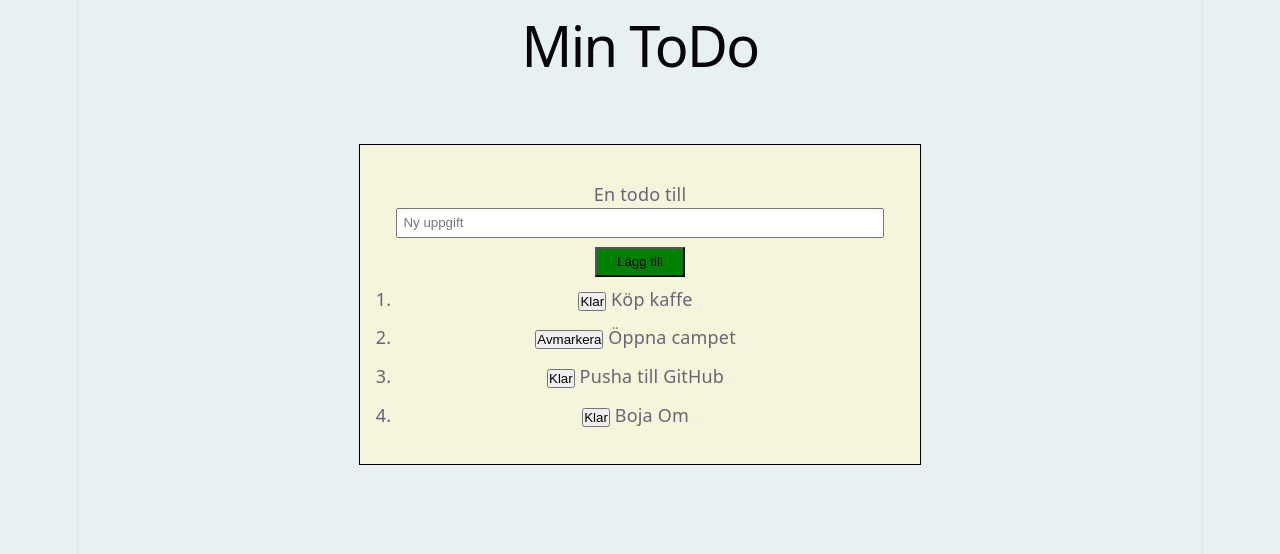
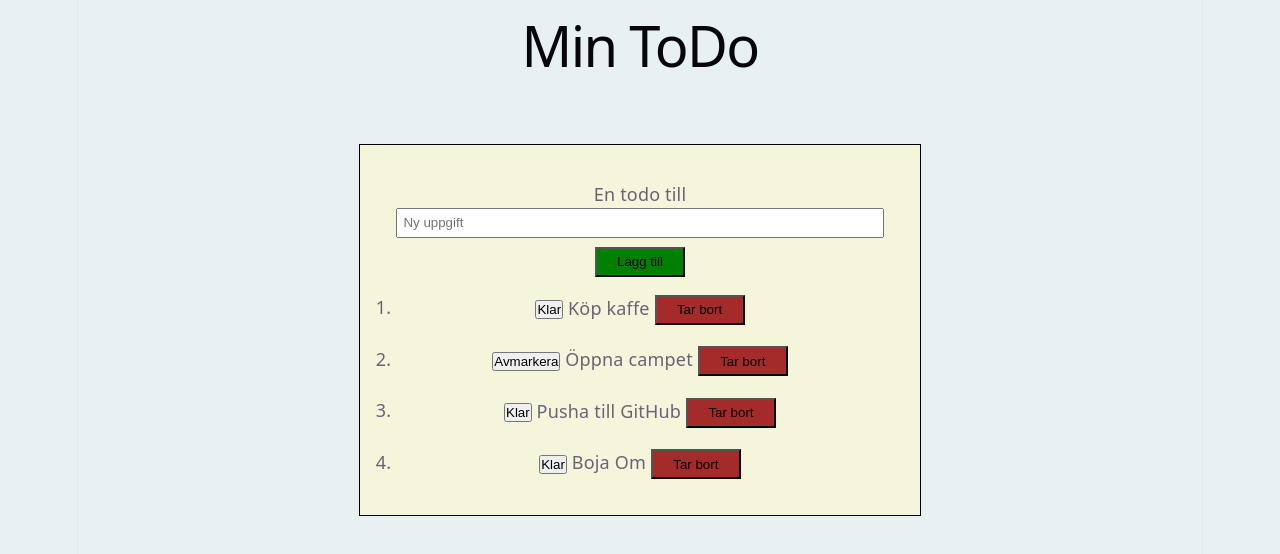
Before and after one commit to OsamaShousha/toDoApp, a React (Vite) app: page / in a window 1280 px wide. Shown: the top 554 px of the page. Built offline with nearby package versions, Linux system fonts and the light colour scheme.

Commit message:
Add remove todo function

```diff
--- a/src/App.jsx
+++ b/src/App.jsx
@@ -40,7 +40,10 @@ function toggle(id){
 
 
 
+function removeTodo(id){
+  setTodos(todos.filter((t)=>t.id !==id));
 
+}
 
 
 
@@ -62,26 +65,32 @@ function toggle(id){
        className="input"
        value={text}
 
-///Creating logic to add text when
+
     onChange={(e)=>setText(e.target.value)}
 
          placeholder="Ny uppgift"
          />
+
       <button className="add" type="submit">Lägg till</button>
      </form>
+
 
      <ol className="meny">
       {todos.map((t)=>(
         <li key={t.id}>
-        <button  type="button" onClick={()=>toggle(t.id)}>
+
+
+        <button  className='toggle' type="button" onClick={()=>toggle(t.id)}>
+
           {t.isDone ?  "Avmarkera" : "Klar"}
 
         </button>{" "}
+
          {t.text}{" "}
 
 
 
-        <button type="button" onClick=""></button>
+        <button  className='delet'type="button" onClick={()=>removeTodo(t.id)}>Tar bort</button>
         </li>
       ))}
 
```
